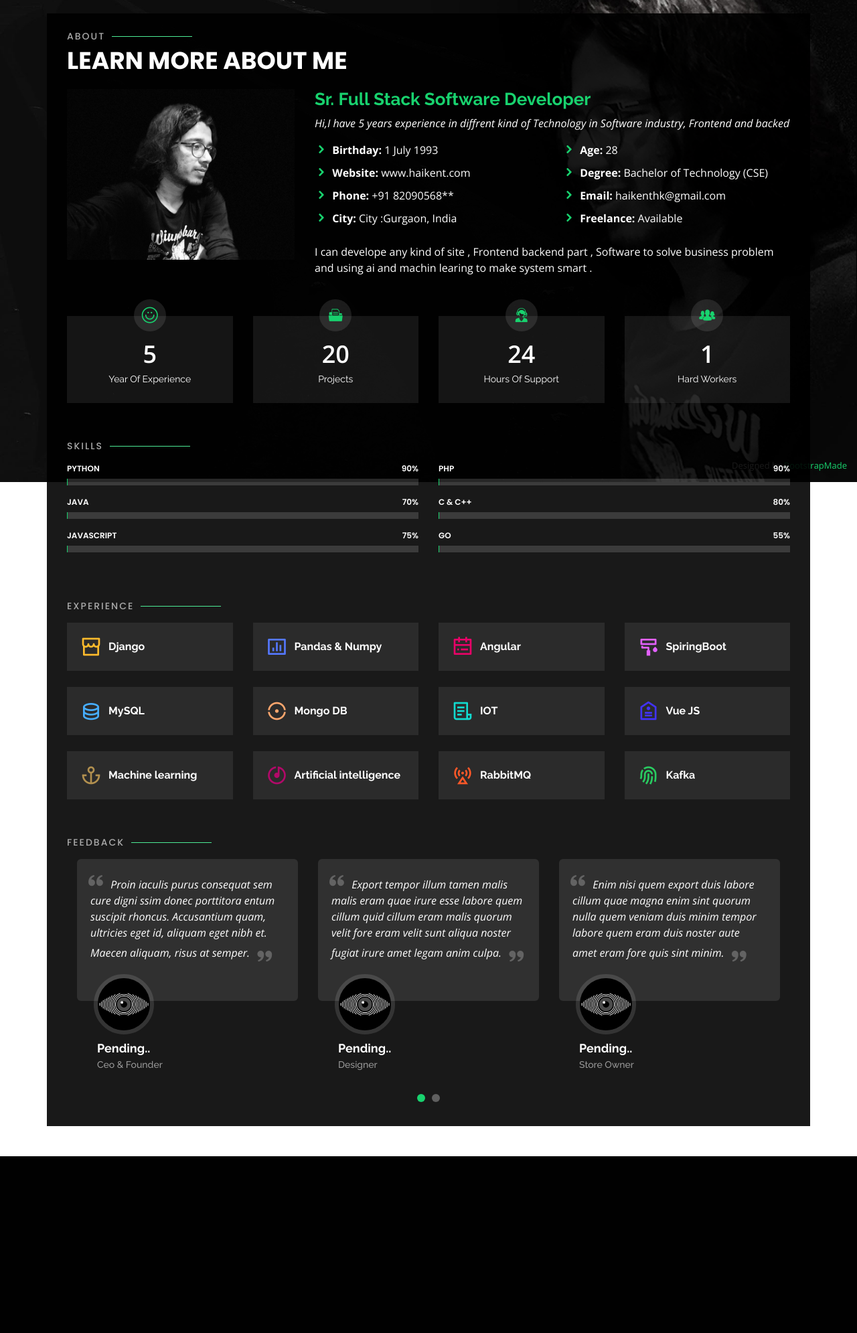
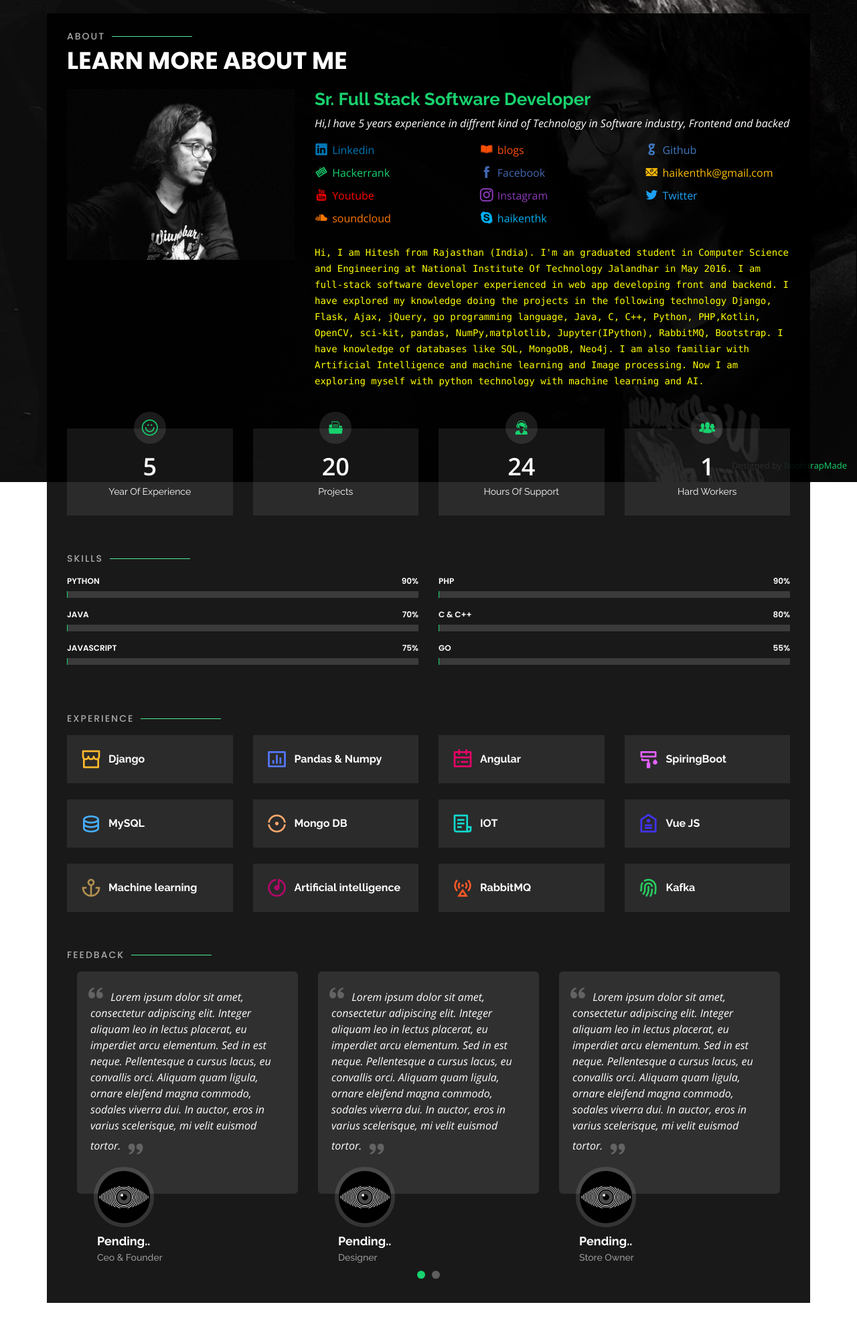
Before and after one commit to haikentcode/haikent.com, a PHP site: page / in a window 1280 px wide, after a click on "About". Shown: the part 80-2071 px from the top of the page at 67% size. Before the commit the page ends 1807 px from the top, so only its background shows below. Run offline with PHP 8.4, Linux system fonts and the light colour scheme.

Commit message:
about page ++

```diff
--- a/newp/about.php
+++ b/newp/about.php
@@ -18,28 +18,40 @@
           Hi,I have <?php echo date('Y')-2016; ?> years experience in diffrent kind of Technology in Software industry, Frontend and backed
 
         </p>
+
         <div class="row">
-          <div class="col-lg-6">
+          <div class="col-lg-4">
             <ul>
-              <li><i class="icofont-rounded-right"></i> <strong>Birthday:</strong> 1 July 1993</li>
-              <li><i class="icofont-rounded-right"></i> <strong>Website:</strong> www.haikent.com</li>
-              <li><i class="icofont-rounded-right"></i> <strong>Phone:</strong> +91 82090568**</li>
-              <li><i class="icofont-rounded-right"></i> <strong>City:</strong> City :Gurgaon, India</li>
+              <li><i class="icofont-linkedin" style="color:#0077b5"></i> <a style="color:#0077b5" traget="_blank" href="https://www.linkedin.com/in/haikent">Linkedin</a></li>
+             <li><i class="icofont-keyboard"></i> <a traget="_blank" href="https://www.hackerrank.com/haikent">Hackerrank</a></li>
+              <li><i class="icofont-youtube" style="color:#FF0000" ></i> <a style="color:#FF0000" target="_blank" href="https://www.youtube.com/c/hiteshkumar_haikent">Youtube</a></li>
+              <li><i class="icofont-soundcloud" style="color:#ff7700"></i> <a style="color:#ff7700" traget="_blank" href="https://soundcloud.com/haikent">soundcloud</a></li>
+
             </ul>
           </div>
-          <div class="col-lg-6">
+
+          <div class="col-lg-4">
             <ul>
-              <li><i class="icofont-rounded-right"></i> <strong>Age:</strong> <?php echo date('Y')-1993 ?></li>
-              <li><i class="icofont-rounded-right"></i> <strong>Degree:</strong>  Bachelor of Technology (CSE)</li>
-              <li><i class="icofont-rounded-right"></i> <strong>Email:</strong> haikenthk@gmail.com </li>
-              <li><i class="icofont-rounded-right"></i> <strong>Freelance:</strong> Available</li>
+              <li><i class="icofont-book" style="color: #fc4f08 "></i> <a style="color: #fc4f08 " traget="_blank" href="https://haikent.blogspot.in/">blogs</a></li>
+              <li><i class="icofont-facebook" style="color:#4267B2"></i> <a  style="color:#4267B2" traget="_blank" href="https://www.facebook.com/haikent.al">Facebook</a></li>
+              <li><i class="icofont-instagram" style="color:#8a3ab9"></i> <a style="color:#8a3ab9" traget="_blank" href="https://www.instagram.com/haikenthk/">Instagram</a></li>
+              <li><i class="icofont-skype" style="color: #00aff0 "></i> <a style="color: #00aff0 " traget="_blank" href="https://haikent.com/">haikenthk</a></li>
             </ul>
           </div>
+
+
+          <div class="col-lg-4">
+            <ul>
+              <li><i style="color:#4078c0" class="icofont-github"></i> <a style="color:#4078c0" target="_blank" href="https://github.com/haikentcode">Github</a></li>
+              <li><i class="icofont-email" style="color:#FBBC05"></i> <a style="color:#FBBC05" traget="_blank" href="mailto:haikenthk@gmail.com">haikenthk@gmail.com</a></li>
+              <li><i class="icofont-twitter" style="color:#1DA1F2"></i> <a style="color:#1DA1F2" traget="_blank" href="https://twitter.com/haikent_hitesh">Twitter</a></li>
+            </ul>
+          </div>
+
         </div>
-        <p>
-           I can develope any kind of site , Frontend backend part , Software to solve business problem
-           and using ai and machin learing to make system smart .
-        </p>
+         <code style="color:yellow">
+           Hi, I am Hitesh from Rajasthan (India). I'm an graduated student in Computer Science and Engineering at National Institute Of Technology Jalandhar in May 2016. I am full-stack software developer experienced in web app developing front and backend. I have explored my knowledge doing the projects in the following technology Django, Flask, Ajax, jQuery, go programming language, Java, C, C++, Python, PHP,Kotlin, OpenCV, sci-kit, pandas, NumPy,matplotlib, Jupyter(IPython), RabbitMQ, Bootstrap. I have knowledge of databases like SQL, MongoDB, Neo4j. I am also familiar with Artificial Intelligence and machine learning and Image processing. Now I am exploring myself with python technology with machine learning and AI.
+         </code>
       </div>
     </div>
 
@@ -245,7 +257,7 @@
       <div class="testimonial-item">
         <p>
           <i class="bx bxs-quote-alt-left quote-icon-left"></i>
-          Proin iaculis purus consequat sem cure digni ssim donec porttitora entum suscipit rhoncus. Accusantium quam, ultricies eget id, aliquam eget nibh et. Maecen aliquam, risus at semper.
+          Lorem ipsum dolor sit amet, consectetur adipiscing elit. Integer aliquam leo in lectus placerat, eu imperdiet arcu elementum. Sed in est neque. Pellentesque a cursus lacus, eu convallis orci. Aliquam quam ligula, ornare eleifend magna commodo, sodales viverra dui. In auctor, eros in varius scelerisque, mi velit euismod tortor.
           <i class="bx bxs-quote-alt-right quote-icon-right"></i>
         </p>
         <img src="assets/img/testimonials/testimonials-1.jpg" class="testimonial-img" alt="">
@@ -256,7 +268,7 @@
       <div class="testimonial-item">
         <p>
           <i class="bx bxs-quote-alt-left quote-icon-left"></i>
-          Export tempor illum tamen malis malis eram quae irure esse labore quem cillum quid cillum eram malis quorum velit fore eram velit sunt aliqua noster fugiat irure amet legam anim culpa.
+          Lorem ipsum dolor sit amet, consectetur adipiscing elit. Integer aliquam leo in lectus placerat, eu imperdiet arcu elementum. Sed in est neque. Pellentesque a cursus lacus, eu convallis orci. Aliquam quam ligula, ornare eleifend magna commodo, sodales viverra dui. In auctor, eros in varius scelerisque, mi velit euismod tortor.
           <i class="bx bxs-quote-alt-right quote-icon-right"></i>
         </p>
         <img src="assets/img/testimonials/testimonials-2.jpg" class="testimonial-img" alt="">
@@ -267,7 +279,7 @@
       <div class="testimonial-item">
         <p>
           <i class="bx bxs-quote-alt-left quote-icon-left"></i>
-          Enim nisi quem export duis labore cillum quae magna enim sint quorum nulla quem veniam duis minim tempor labore quem eram duis noster aute amet eram fore quis sint minim.
+          Lorem ipsum dolor sit amet, consectetur adipiscing elit. Integer aliquam leo in lectus placerat, eu imperdiet arcu elementum. Sed in est neque. Pellentesque a cursus lacus, eu convallis orci. Aliquam quam ligula, ornare eleifend magna commodo, sodales viverra dui. In auctor, eros in varius scelerisque, mi velit euismod tortor.
           <i class="bx bxs-quote-alt-right quote-icon-right"></i>
         </p>
         <img src="assets/img/testimonials/testimonials-3.jpg" class="testimonial-img" alt="">
@@ -278,7 +290,7 @@
       <div class="testimonial-item">
         <p>
           <i class="bx bxs-quote-alt-left quote-icon-left"></i>
-          Fugiat enim eram quae cillum dolore dolor amet nulla culpa multos export minim fugiat minim velit minim dolor enim duis veniam ipsum anim magna sunt elit fore quem dolore labore illum veniam.
+          Lorem ipsum dolor sit amet, consectetur adipiscing elit. Integer aliquam leo in lectus placerat, eu imperdiet arcu elementum. Sed in est neque. Pellentesque a cursus lacus, eu convallis orci. Aliquam quam ligula, ornare eleifend magna commodo, sodales viverra dui. In auctor, eros in varius scelerisque, mi velit euismod tortor.
           <i class="bx bxs-quote-alt-right quote-icon-right"></i>
         </p>
         <img src="assets/img/testimonials/testimonials-4.jpg" class="testimonial-img" alt="">
@@ -289,7 +301,7 @@
       <div class="testimonial-item">
         <p>
           <i class="bx bxs-quote-alt-left quote-icon-left"></i>
-          Quis quorum aliqua sint quem legam fore sunt eram irure aliqua veniam tempor noster veniam enim culpa labore duis sunt culpa nulla illum cillum fugiat legam esse veniam culpa fore nisi cillum quid.
+          Lorem ipsum dolor sit amet, consectetur adipiscing elit. Integer aliquam leo in lectus placerat, eu imperdiet arcu elementum. Sed in est neque. Pellentesque a cursus lacus, eu convallis orci. Aliquam quam ligula, ornare eleifend magna commodo, sodales viverra dui. In auctor, eros in varius scelerisque, mi velit euismod tortor
           <i class="bx bxs-quote-alt-right quote-icon-right"></i>
         </p>
         <img src="assets/img/testimonials/testimonials-5.jpg" class="testimonial-img" alt="">
```
